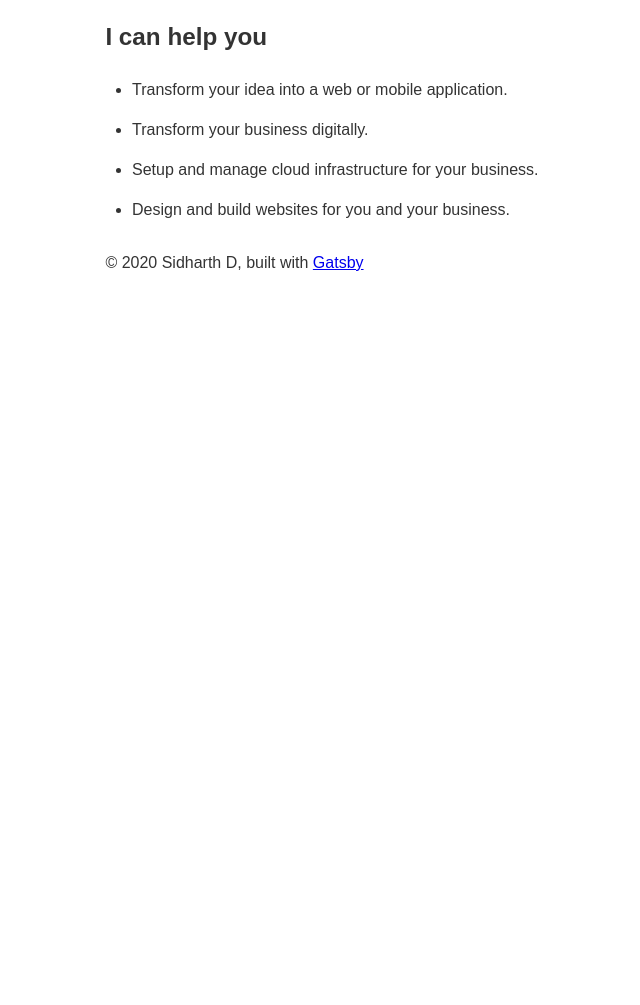
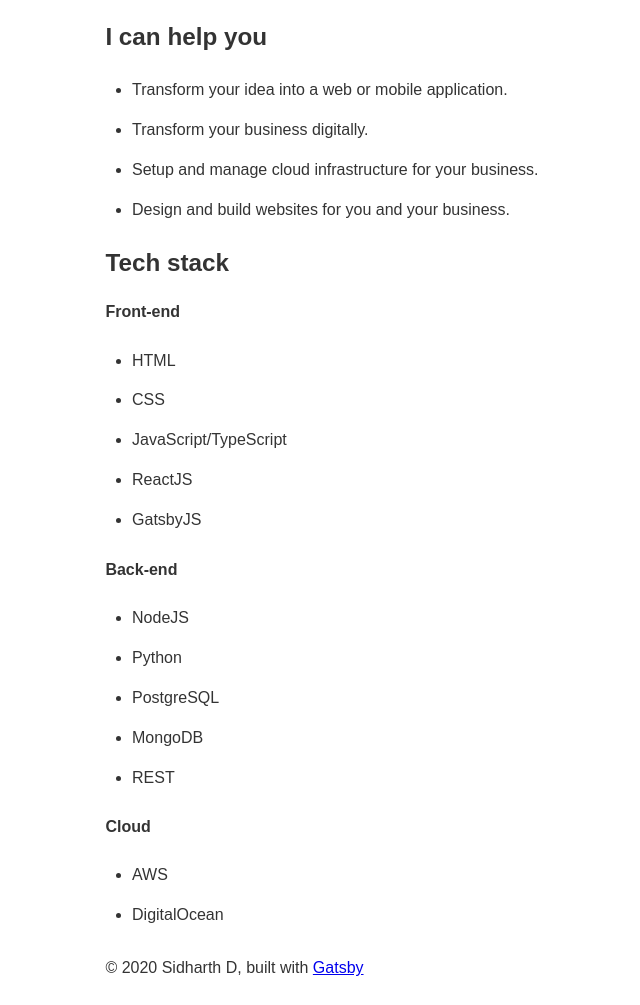
Before and after one commit to sidharthd/sidharthd.in, a Gatsby site: page / in a window 1280 px wide. Shown: the part 1000-2005 px from the top of the page, without its empty margins (72-712 px from the left). Before the commit the page ends 1300 px from the top, so only its background shows below. Built offline with nearby package versions, Linux system fonts and the light colour scheme; Gatsby itself is replaced by a stand-in of ours.

Commit message:
Added tech section

```diff
--- /dev/null
+++ b/src/components/tech.tsx
@@ -0,0 +1,30 @@
+import React from 'react';
+
+const Tech: React.FC = () => (
+  <>
+    <h2>Tech stack</h2>
+    <h4>Front-end</h4>
+    <ul>
+      <li>HTML</li>
+      <li>CSS</li>
+      <li>JavaScript/TypeScript</li>
+      <li>ReactJS</li>
+      <li>GatsbyJS</li>
+    </ul>
+    <h4>Back-end</h4>
+    <ul>
+      <li>NodeJS</li>
+      <li>Python</li>
+      <li>PostgreSQL</li>
+      <li>MongoDB</li>
+      <li>REST</li>
+    </ul>
+    <h4>Cloud</h4>
+    <ul>
+      <li>AWS</li>
+      <li>DigitalOcean</li>
+    </ul>
+  </>
+);
+
+export default Tech;
--- a/src/pages/index.js
+++ b/src/pages/index.js
@@ -4,6 +4,7 @@ import Avatar from '../components/avatar';
 import Activity from '../components/activity';
 import About from '../components/about';
 import Help from '../components/help';
+import Tech from '../components/tech';
 import SEO from '../components/seo';
 import { code, camera, right, bulb } from '../icons';
 
@@ -24,6 +25,7 @@ const IndexPage = () => (
     </div>
     <About />
     <Help />
+    <Tech />
   </Layout>
 );
 
```
